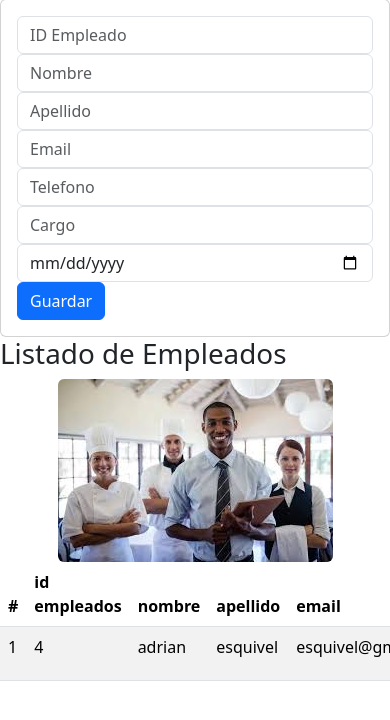
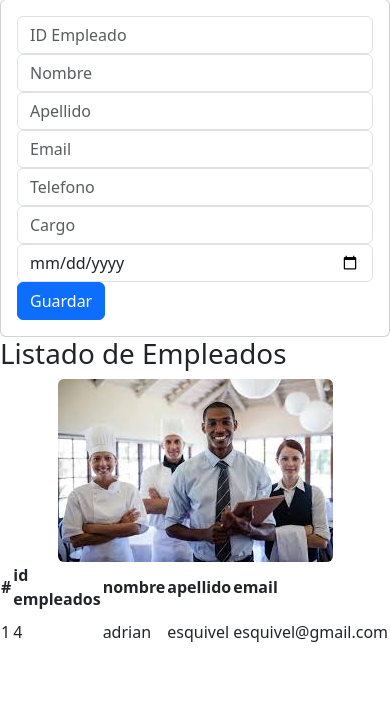
Before and after one commit to Jesus-Esquivel/Daweb_Hotel_06_Dic_2024, a Django app: page /inicio_vistaEmpleados in a window 390 px wide; the page is wider, and only the part inside the window is pictured. Shown: the part 98-818 px from the top of that part. Run offline with Django 5.2, Linux system fonts and the light colour scheme; data comes from the database, SQL or seed files in the repository.

Commit message:
Add files via upload

```diff
--- a/empleados_app/templates/editarEmpleados.html
+++ b/empleados_app/templates/editarEmpleados.html
@@ -25,7 +25,7 @@
                     <input type="text" id="txtcargo" name="txtcargo" class="form-control" value="{{misempleados.cargo}}" maxLenght="50" requiered>
                 </div>
                 <div class="form-group">
-                    <input type="txt" id="txtfecha_de_contratacion" name="txtfecha_de_contratacion" class="form-control" vale="{{misempleados.fecha_de_contratacion}}" maxLenght="50" requiered>
+                    <input type="date" id="txtfecha_de_contratacion" name="txtfecha_de_contratacion" class="form-control" value="{{misempleados.fecha_de_contratacion}}" maxLenght="40" requiered>
                 </div>
                 <div class="form-group py-2">
                     <button type="submit" class="btn bnt-primary">Guardar</button>
--- a/empleados_app/templates/gestionarEmpleados.html
+++ b/empleados_app/templates/gestionarEmpleados.html
@@ -38,12 +38,10 @@
     </div>
 
 </div>
-<div class="col-sm-12 col-md-4 col-lg-8 col-xl-4"><!--columna derecha-->
+<div class="col-sm-12 col-md-4 col-lg-4 col-xl-8"><!--columna derecha-->
     <h1>Listado de Empleados</h1>
     <img class="rounded mx-auto d-block" src="{% static "img/empleados.jpg" %}" alt="Juan" />
-
-    <div class="table-responsive"> <!--tabla responsiva-->
-        <table class="table table-striped">
+        <table class="col-sm-12 ">
             <thead>
               <tr>
                 <th scope="col">#</th>
@@ -73,6 +71,6 @@
             </tr>
             {% endfor %}
             </tbody>
-          </table>
-</div>
+        </table>
+    </div>
 {% endblock %}
```
